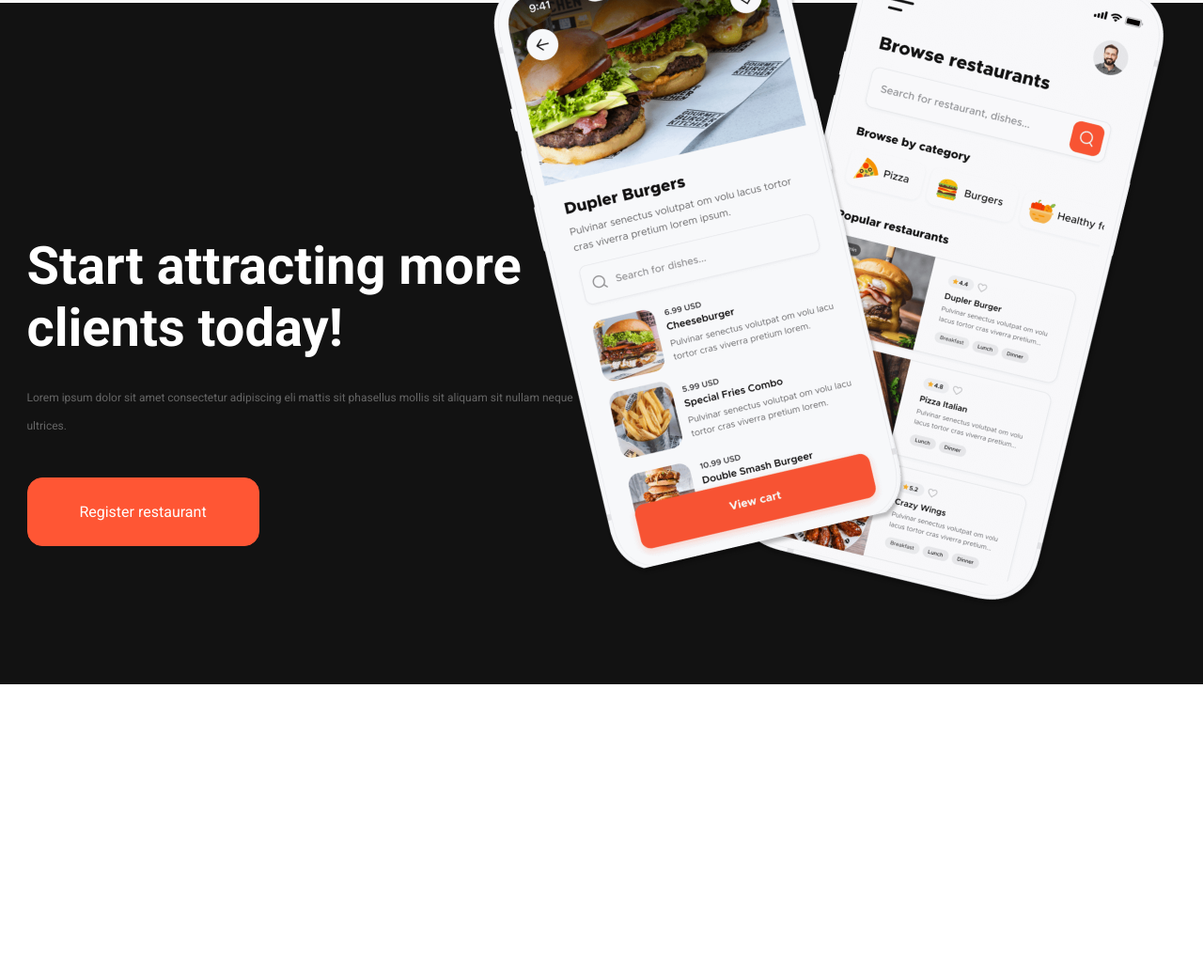
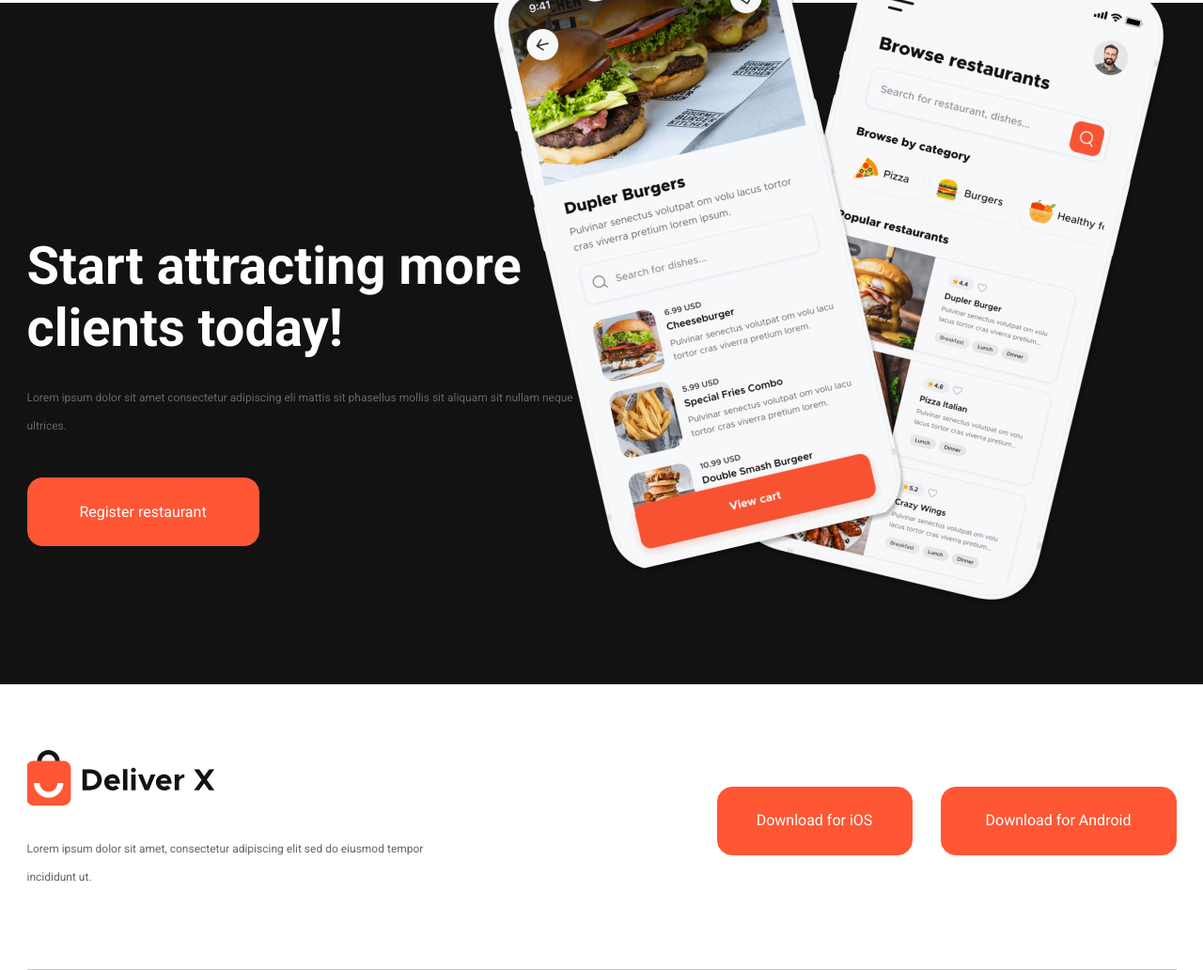
Before and after one commit to sko1208/deliverX, a website: page src/index.html in a window 1280 px wide. Shown: the part 9357-10389 px from the top of the page at 94% size. Before the commit the page ends 10085 px from the top, so only its background shows below. Drawn offline with nearby package versions, Linux system fonts and the light colour scheme; files that its build step writes are made by us from their sources.

Commit message:
maked downloadblock

```diff
--- a/src/index.html
+++ b/src/index.html
@@ -639,6 +639,25 @@
             </div>
         </div>
     </section>
+    <section class="download">
+        <div class="container">
+            <div class="download__wrapper">
+                <div class="download__wrapper-descr">
+                    <div class="download__logo">
+                        <img src="icons/logo.svg" alt="logoDownload">
+                    </div>
+                    <p class="download__descr">
+                        Lorem ipsum dolor sit amet, consectetur adipiscing elit sed do eiusmod tempor incididunt ut.
+                    </p>
+                </div>
+                <div class="download__btns">
+                    <a href="#" class="btn btn_1 download__btn">Download for iOS</a>
+                    <a href="#" class="btn btn_1 download__btn">Download for Android</a>
+                </div>
+            </div>
+            <div class="divider"></div>
+        </div>
+    </section>
 
 
 
--- /dev/null
+++ b/src/sass/blocks/_download.scss
@@ -0,0 +1,48 @@
+.download {
+    padding-top: 70px;
+    &__wrapper {
+        display: flex;
+        justify-content: space-between;
+    }
+
+    &__wrapper-descr {
+        max-width: 450px;
+
+    }
+    &__logo {
+        width: 200px;
+        height: 60px;
+        img {
+            width: 100%;
+            height: 100%;
+            object-fit: cover;
+        }
+    }
+    &__descr {
+        @include fz12;
+        margin: 0;
+        margin-top: 30px;
+    }
+    &__btns {
+        display: flex;
+        justify-content: center;
+        align-self: center;
+    }
+    &__btn {
+        display: flex;
+        width: 208px;
+        height: 73px;
+        justify-content: center;
+        align-items: center;
+        margin-right: 15px;
+    }
+    &__btn:nth-child(2) {
+        width: 251px;
+        margin-left: 15px;
+        margin-right: 0;
+    }
+    .divider {
+        margin-top: 83px;
+
+    }
+}
--- a/src/sass/style.scss
+++ b/src/sass/style.scss
@@ -31,6 +31,7 @@ body {
 @import 'blocks/hussle';
 @import 'blocks/reviews';
 @import 'blocks/start';
+@import 'blocks/download';
 
 
 .divider {
```
Also changed, not shown: dist/css/style.min.css, dist/index.html.
